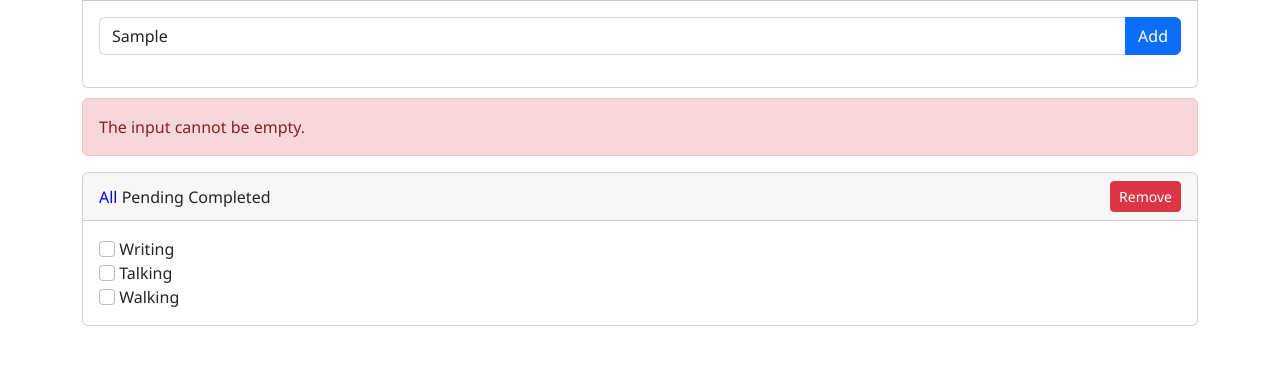
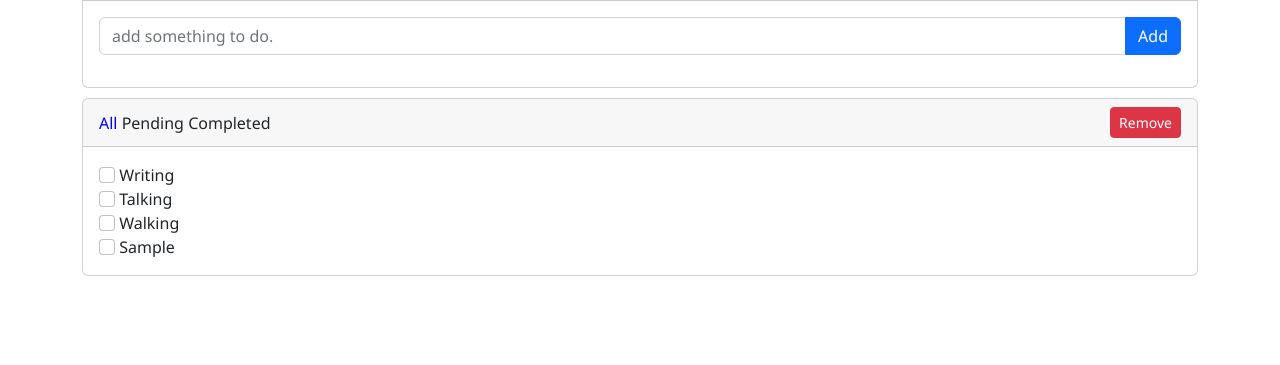
Before and after one commit to abdulmecidd/todo-app, a plain HTML site: page index.html in a window 1280 px wide. Both pictures are taken after typing "Sample" into the empty fields and a click on the button "Add". Shown: the part 97-462 px from the top of the page. Drawn offline with nearby package versions, Linux system fonts and the light colour scheme.

Commit message:
newTask() function created.

```diff
--- a/script.js
+++ b/script.js
@@ -1,6 +1,5 @@
 let addTodoButton = document.getElementById('addTodo');
 let inputTodo = document.getElementById('task');
-let inputText = document.getElementById('addTodoInput');
 let removeButton = document.getElementById('removeButton');
 
 let todoList = [
@@ -8,14 +7,29 @@ let todoList = [
  {"id":2, "todoName": "Talking"},
  {"id":3, "todoName": "Walking"}
 ]
+let alertBox = document.getElementById("alert");
+displayTasks();
 
-displayTasks();
+document.querySelector("#addTodo").addEventListener('click', newTask);
+
+function newTask(){
+   let taskInput = document.querySelector("#addTodoInput");
+   if(taskInput.value == ""){
+
+      alertBox.style.display = "block";
+   }else{
+      todoList.push({"id": todoList.length + 1, "todoName": taskInput.value});
+      taskInput.value = "";
+      displayTasks();
+      alertBox.style.display = "none";
+   }
+};
+
 function displayTasks() {
    let ul = document.getElementById('taskList');
    ul.innerHTML = "";
 
-
-      for(let todo of todoList) {
+   for(let todo of todoList) {
          let li = `
          <li class="task" id="task">
                         <input class="form-check-input" type="checkbox" value="" id="${todo.id}"> ${todo.todoName}
--- a/style.css
+++ b/style.css
@@ -23,5 +23,5 @@ li{
     list-style-type:none;
 }
 .alert {
-
+    display:none;
 }
```
